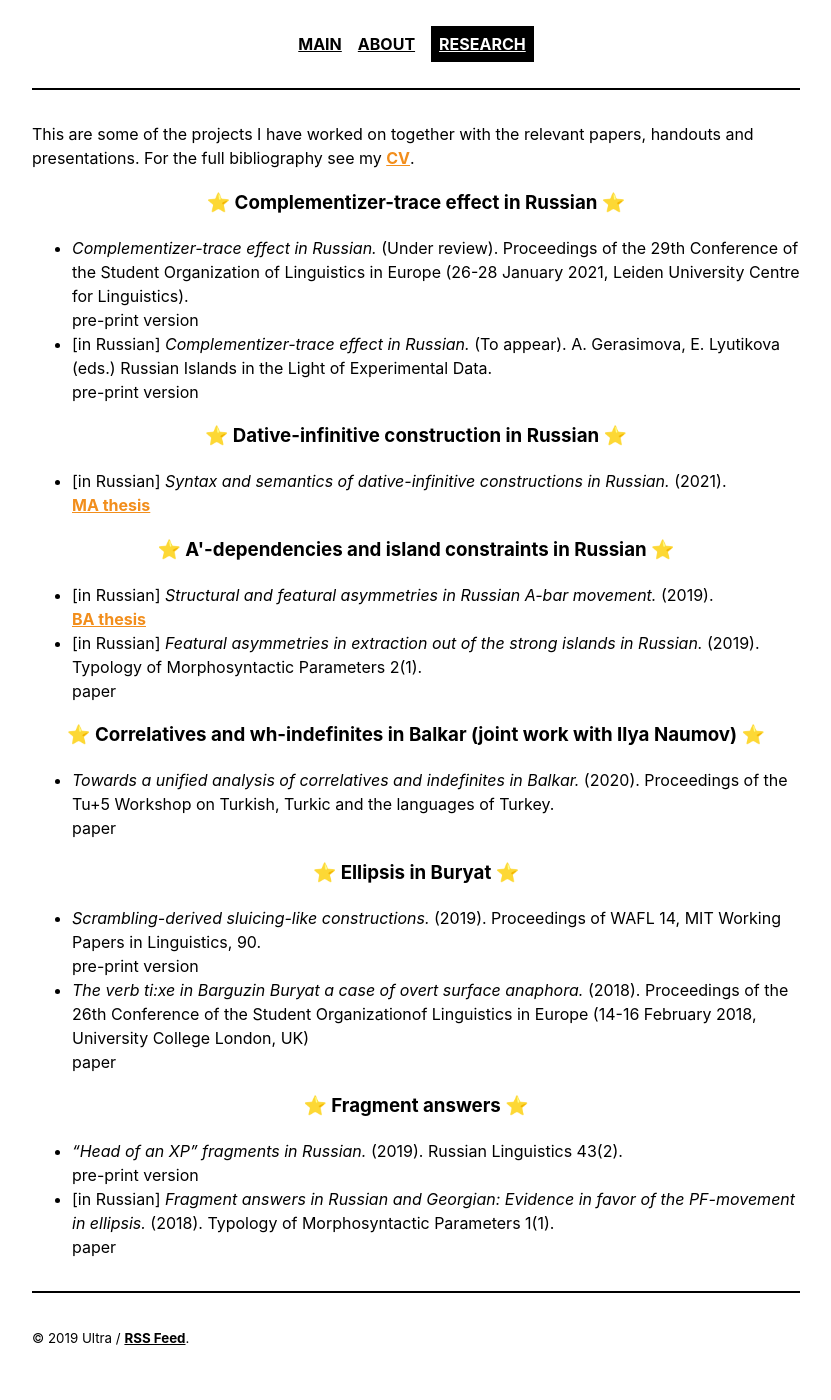
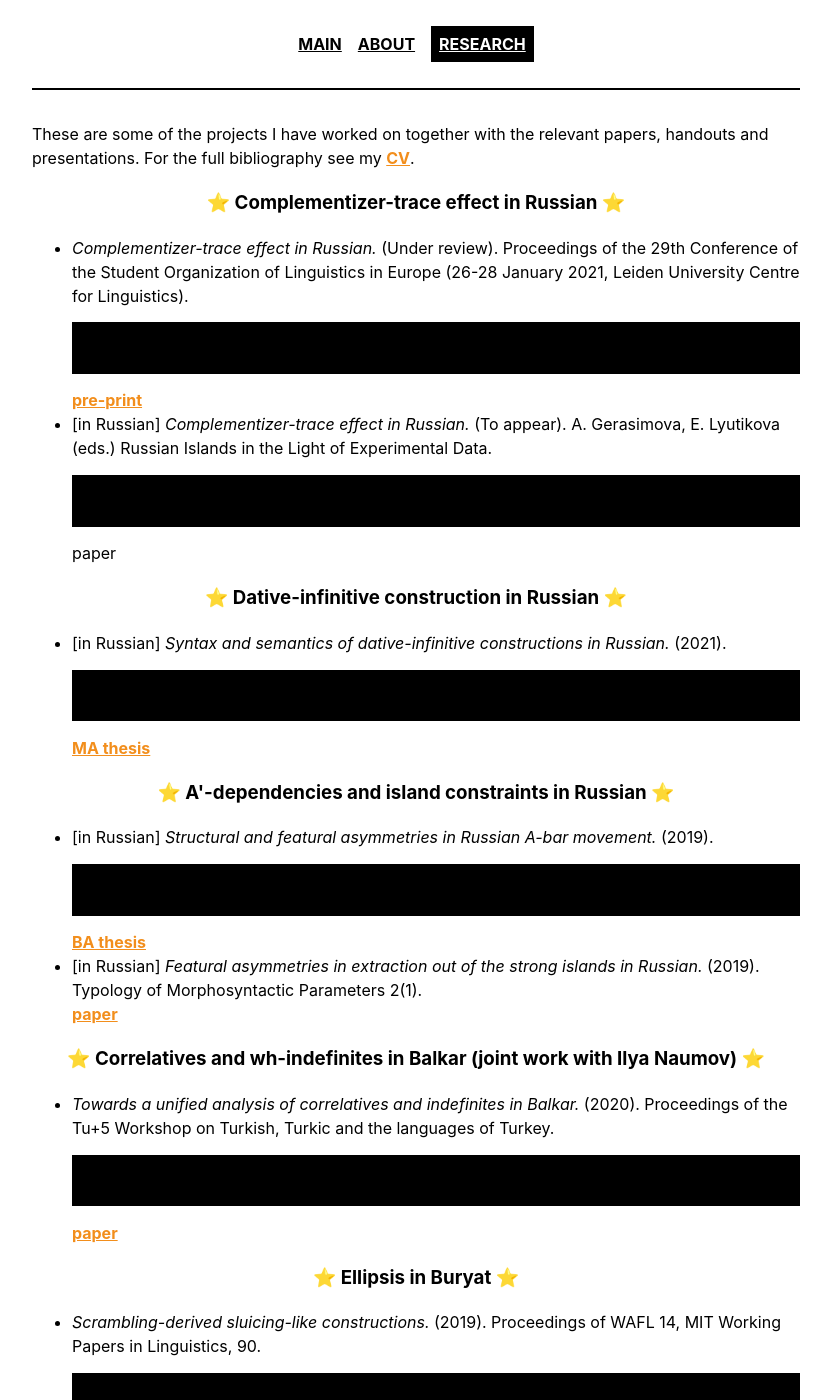
Before and after one commit to morgunova-katya/morgunova-katya.github.io, a Jekyll site: the page built from _pages/research.md, in a window 1280 px wide and 1400 px high. Shown: the whole window, without its empty margins (224-1055 px from the left). Built offline with Jekyll 4.4.1, drawn with Linux system fonts in a browser that asks for light colours; some of the changed text lies outside the part shown.

Commit message:
papers added

```diff
--- a/_includes/footer.html
+++ b/_includes/footer.html
@@ -1,5 +1,5 @@
 <footer class="footer" role="contentinfo">
     <small>
-        © 2019 Ultra / <a href="/atom.xml">RSS Feed</a>.
+        © 2021 Katya Morgunova
     </small>
 </footer>
--- a/_pages/research.md
+++ b/_pages/research.md
@@ -3,45 +3,46 @@ layout: page
 title: Research
 ---
 
-This are some of the projects I have worked on together with the relevant papers, handouts and presentations. For the full bibliography see my <a href="{{ site.baseurl }}/files/morgunova_cv.pdf" class="pdf">CV</a>.
+These are some of the projects I have worked on together with the relevant papers, handouts and presentations. For the full bibliography see my <a href="{{ site.baseurl }}/files/morgunova_cv.pdf" class="pdf">CV</a>.
 
 <center><h3> &#11088; Complementizer-trace effect in Russian &#11088; </h3> </center>
 
 <ul>
-<li><i>Complementizer-trace effect in Russian.</i> (Under review). Proceedings of the 29th Conference of the Student Organization of Linguistics in Europe (26-28 January 2021, Leiden University Centre for Linguistics).<br> &#x09; pre-print version</li>
-<li>[in Russian] <i>Complementizer-trace effect in Russian.</i> (To appear). A. Gerasimova, E. Lyutikova (eds.) Russian Islands in the Light of Experimental Data. <br> &#x09; pre-print version </li>
+<li><i>Complementizer-trace effect in Russian.</i> (Under review). Proceedings of the 29th Conference of the Student Organization of Linguistics in Europe (26-28 January 2021, Leiden University Centre for Linguistics).<br> <pre>&#9;</pre> <a href="{{ site.baseurl }}/files/console29-first-morgunova.pdf" class="pdf">pre-print</a> </li>
+<li>[in Russian] <i>Complementizer-trace effect in Russian.</i> (To appear). A. Gerasimova, E. Lyutikova (eds.) Russian Islands in the Light of Experimental Data. <br> <pre>&#9;</pre> paper </li>
 </ul>
 
 <center><h3> &#11088; Dative-infinitive construction in Russian &#11088; </h3></center>
 
 <ul>
-<li> [in Russian] <i>Syntax and semantics of dative-infinitive constructions in Russian.</i> (2021). <br> &#x09; <a href="{{ site.baseurl }}/files/morgunova_MA_thesis.pdf" class="pdf">MA thesis</a> </li>
+<li> [in Russian] <i>Syntax and semantics of dative-infinitive constructions in Russian.</i> (2021). <br> <pre>&#9;</pre> <a href="{{ site.baseurl }}/files/morgunova_MA_thesis.pdf" class="pdf">MA thesis</a> </li>
 </ul>
 
 <center><h3> &#11088; A'-dependencies and island constraints in Russian &#11088; </h3></center>
 
 <ul>
-<li> [in Russian] <i>Structural and featural asymmetries in Russian A-bar movement.</i> (2019). <br> &#x09; <a href="{{ site.baseurl }}/files/morgunova_BA_thesis.pdf" class="pdf">BA thesis</a> </li>
-<li> [in Russian] <i>Featural asymmetries in extraction out of the strong islands in Russian.</i> (2019). Typology of Morphosyntactic Parameters 2(1). <br> &#x09; paper </li>
+<li> [in Russian] <i>Structural and featural asymmetries in Russian A-bar movement.</i> (2019). <br> <pre>&#9;</pre> <a href="{{ site.baseurl }}/files/morgunova_BA_thesis.pdf" class="pdf">BA thesis</a> </li>
+<li> [in Russian] <i>Featural asymmetries in extraction out of the strong islands in Russian.</i> (2019). Typology of Morphosyntactic Parameters 2(1). <br> &#x09; <a href="http://tmp.sc/application/files/6315/7781/8055/Morgunova-2019-2-1.pdf" class="pdf">paper</a> </li>
 </ul>
+
 
 <center><h3> &#11088; Correlatives and wh-indefinites in Balkar (joint work with Ilya Naumov) &#11088; </h3></center>
 
 <ul>
-<li> <i>Towards a unified analysis of correlatives and indefinites in Balkar.</i> (2020). Proceedings of the Tu+5 Workshop on Turkish, Turkic and the languages of Turkey. <br> &#x09; paper </li>
+<li> <i>Towards a unified analysis of correlatives and indefinites in Balkar.</i> (2020). Proceedings of the Tu+5 Workshop on Turkish, Turkic and the languages of Turkey. <br> <pre>&#9;</pre> <a href="{{ site.baseurl }}/files/morgunova_naumov_correlatives_wh_indef_2020.pdf" class="pdf">paper</a> </li>
 </ul>
 
 <center><h3> &#11088; Ellipsis in Buryat &#11088; </h3></center>
 
 <ul>
-<li> <i>Scrambling-derived sluicing-like constructions.</i> (2019). Proceedings of WAFL 14, MIT Working Papers in Linguistics, 90. <br> pre-print version</li>
+<li> <i>Scrambling-derived sluicing-like constructions.</i> (2019). Proceedings of WAFL 14, MIT Working Papers in Linguistics, 90. <br> <pre>&#9;</pre> <a href="{{ site.baseurl }}/files/morgunova_wafl_14.pdf" class="pdf">pre-print</a></li>
 
-<li> <i>The verb ti:xe in Barguzin Buryat a case of overt surface anaphora.</i> (2018). Proceedings of the 26th Conference  of the Student Organizationof Linguistics in Europe (14-16 February 2018, University College London, UK) <br> &#x09; paper </li>
+<li> <i>The verb ti:xe in Barguzin Buryat a case of overt surface anaphora.</i> (2018). Proceedings of the 26th Conference  of the Student Organization of Linguistics in Europe (14-16 February 2018, University College London, UK) <br> <pre>&#9;</pre> <a href="{{ site.baseurl }}/files/console26-final-morgunova.pdf" class="pdf">pre-print</a> </li>
 </ul>
 
 <center><h3> &#11088; Fragment answers &#11088; </h3></center>
 
 <ul>
-<li><i>“Head of an XP” fragments in Russian.</i> (2019). Russian Linguistics 43(2). <br> &#x09; pre-print version </li>
-<li>[in Russian] <i>Fragment answers in Russian and Georgian: Evidence in favor of the PF-movement in ellipsis.</i> (2018). Typology of Morphosyntactic Parameters 1(1). <br> &#x09; paper </li>
+<li><i>“Head of an XP” fragments in Russian.</i> (2019). Russian Linguistics 43(2). <br> <pre>&#9;</pre> <a href="https://link.springer.com/article/10.1007/s11185-019-09212-y" class="pdf">paper</a> <a href="{{ site.baseurl }}/files/“Head of an XP” fragments in Russian.pdf" class="pdf">pre-print</a> </li>
+<li>[in Russian] <i>Fragment answers in Russian and Georgian: Evidence in favor of the PF-movement in ellipsis.</i> (2018). Typology of Morphosyntactic Parameters 1(1). <br> <pre>&#9;</pre> <a href="http://tmp.sc/application/files/7215/5768/7206/Morgunova-2018-1-1.pdf" class="pdf">paper</a> </li>
 </ul>
```
Also changed, not shown: _pages/about.md (+2 -2 lines), 9 other files.
